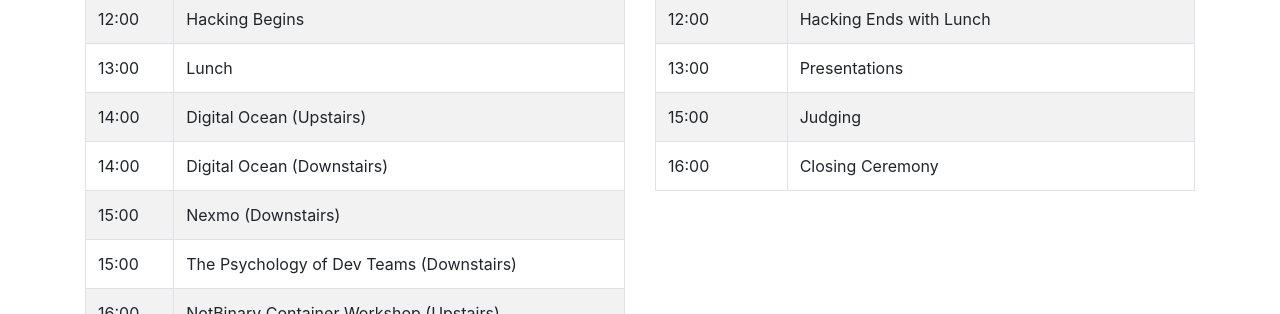
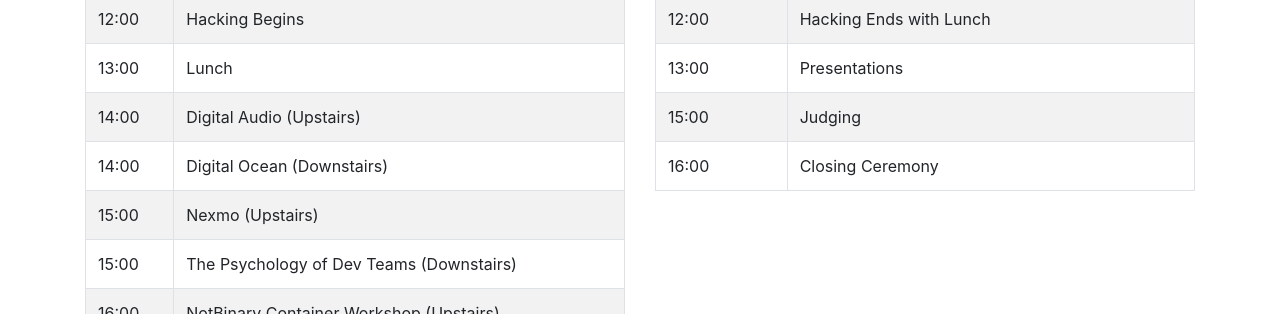
Before and after one commit to rhul-compsoc/royalhackaway.com, a Jekyll site: the page built from _events/hackaway2019.md, in a window 1280 px wide and 900 px high, scrolled down 1344 px. Shown: the part 153-467 px from the top of the window. Built offline with Jekyll 4.4.1, drawn with Linux system fonts in a browser that asks for light colours; nearby versions of some CDN libraries.

Commit message:
Update schedule

```diff
--- a/_events/hackaway2019.md
+++ b/_events/hackaway2019.md
@@ -63,13 +63,13 @@ schedule:
       - "Lunch"
     -
       - "14:00"
-      - "Digital Ocean (Upstairs)"
+      - "Digital Audio (Upstairs)"
     -
       - "14:00"
       - "Digital Ocean (Downstairs)"
     -
       - "15:00"
-      - "Nexmo (Downstairs)"
+      - "Nexmo (Upstairs)"
     -
       - "15:00"
       - "The Psychology of Dev Teams (Downstairs)"
```
